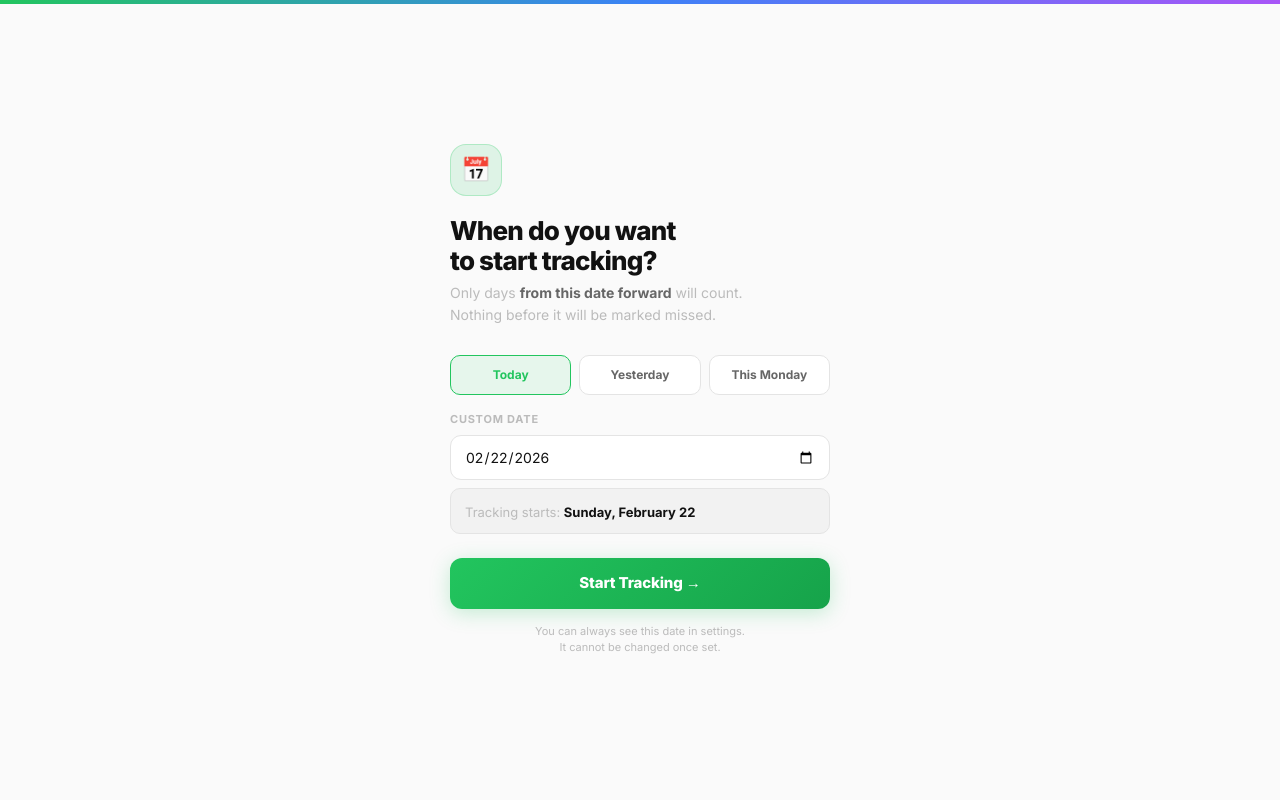
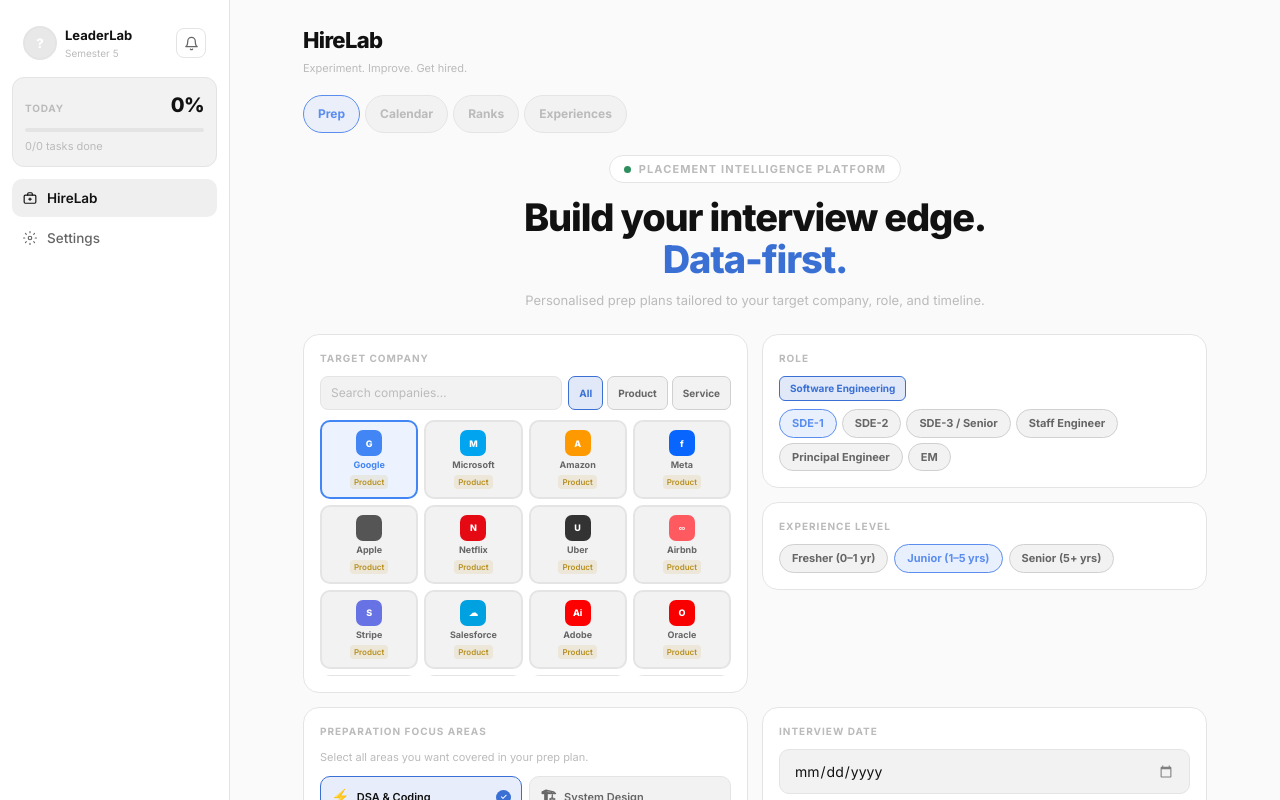
Before and after one commit to riteshpatel1884/Daily-Mark, a Next.js app: page / in a window 1280 px wide. Built offline with nearby package versions, Linux system fonts and the light colour scheme.

Commit message:
heatmap removed

```diff
--- a/src/Components/Navigations/bottomnav.js
+++ b/src/Components/Navigations/bottomnav.js
@@ -25,27 +25,27 @@
 }
 
 const PRIMARY = [
-  {
-    id: "heatmap",
-    label: "Heatmap",
-    icon: (
-      <svg
-        width="18"
-        height="18"
-        viewBox="0 0 24 24"
-        fill="none"
-        stroke="currentColor"
-        strokeWidth="1.9"
-        strokeLinecap="round"
-        strokeLinejoin="round"
-      >
-        <rect x="3" y="3" width="7" height="7" rx="1" />
-        <rect x="14" y="3" width="7" height="7" rx="1" />
-        <rect x="3" y="14" width="7" height="7" rx="1" />
-        <rect x="14" y="14" width="7" height="7" rx="1" />
-      </svg>
-    ),
-  },
+  // {
+  //   id: "heatmap",
+  //   label: "Heatmap",
+  //   icon: (
+  //     <svg
+  //       width="18"
+  //       height="18"
+  //       viewBox="0 0 24 24"
+  //       fill="none"
+  //       stroke="currentColor"
+  //       strokeWidth="1.9"
+  //       strokeLinecap="round"
+  //       strokeLinejoin="round"
+  //     >
+  //       <rect x="3" y="3" width="7" height="7" rx="1" />
+  //       <rect x="14" y="3" width="7" height="7" rx="1" />
+  //       <rect x="3" y="14" width="7" height="7" rx="1" />
+  //       <rect x="14" y="14" width="7" height="7" rx="1" />
+  //     </svg>
+  //   ),
+  // },
   {
     id: "hireLab",
     label: "HireLab",
--- a/src/Components/Navigations/sidebar.js
+++ b/src/Components/Navigations/sidebar.js
@@ -130,27 +130,27 @@
       </svg>
     ),
   },
-  {
-    id: "heatmap",
-    label: "HeatMap",
-    icon: (
-      <svg
-        width="14"
-        height="14"
-        viewBox="0 0 24 24"
-        fill="none"
-        stroke="currentColor"
-        strokeWidth="2"
-        strokeLinecap="round"
-        strokeLinejoin="round"
-      >
-        <rect x="3" y="3" width="7" height="7" rx="1" />
-        <rect x="14" y="3" width="7" height="7" rx="1" />
-        <rect x="3" y="14" width="7" height="7" rx="1" />
-        <rect x="14" y="14" width="7" height="7" rx="1" />
-      </svg>
-    ),
-  },
+  // {
+  //   id: "heatmap",
+  //   label: "HeatMap",
+  //   icon: (
+  //     <svg
+  //       width="14"
+  //       height="14"
+  //       viewBox="0 0 24 24"
+  //       fill="none"
+  //       stroke="currentColor"
+  //       strokeWidth="2"
+  //       strokeLinecap="round"
+  //       strokeLinejoin="round"
+  //     >
+  //       <rect x="3" y="3" width="7" height="7" rx="1" />
+  //       <rect x="14" y="3" width="7" height="7" rx="1" />
+  //       <rect x="3" y="14" width="7" height="7" rx="1" />
+  //       <rect x="14" y="14" width="7" height="7" rx="1" />
+  //     </svg>
+  //   ),
+  // },
 
   {
     id: "settings",
--- a/src/app/page.js
+++ b/src/app/page.js
@@ -4,7 +4,7 @@
 import Sidebar from "@/Components/Navigations/sidebar";
 import BottomNav from "@/Components/Navigations/bottomnav";
 import SettingsView from "@/Components/Setting/settingView";
-import HabitView from "@/Components/Heatmap/Heatmap";
+// import HabitView from "@/Components/Heatmap/Heatmap";
 import NotificationBanner from "@/Components/Notification/Notificationbanner";
 import PlacementIntelligencePlatform from "@/Components/Placement/Placementintelligence";
 function App() {
@@ -14,7 +14,7 @@
       <Sidebar />
       <div className="scroller">
         <NotificationBanner />
-        {view === "heatmap" && <HabitView />}
+        {/* {view === "heatmap" && <HabitView />} */}
         {view === "settings" && <SettingsView />}
         {view === "hireLab" && <PlacementIntelligencePlatform />}
       </div>
```
Also changed, not shown: src/lib/data/store.js.
